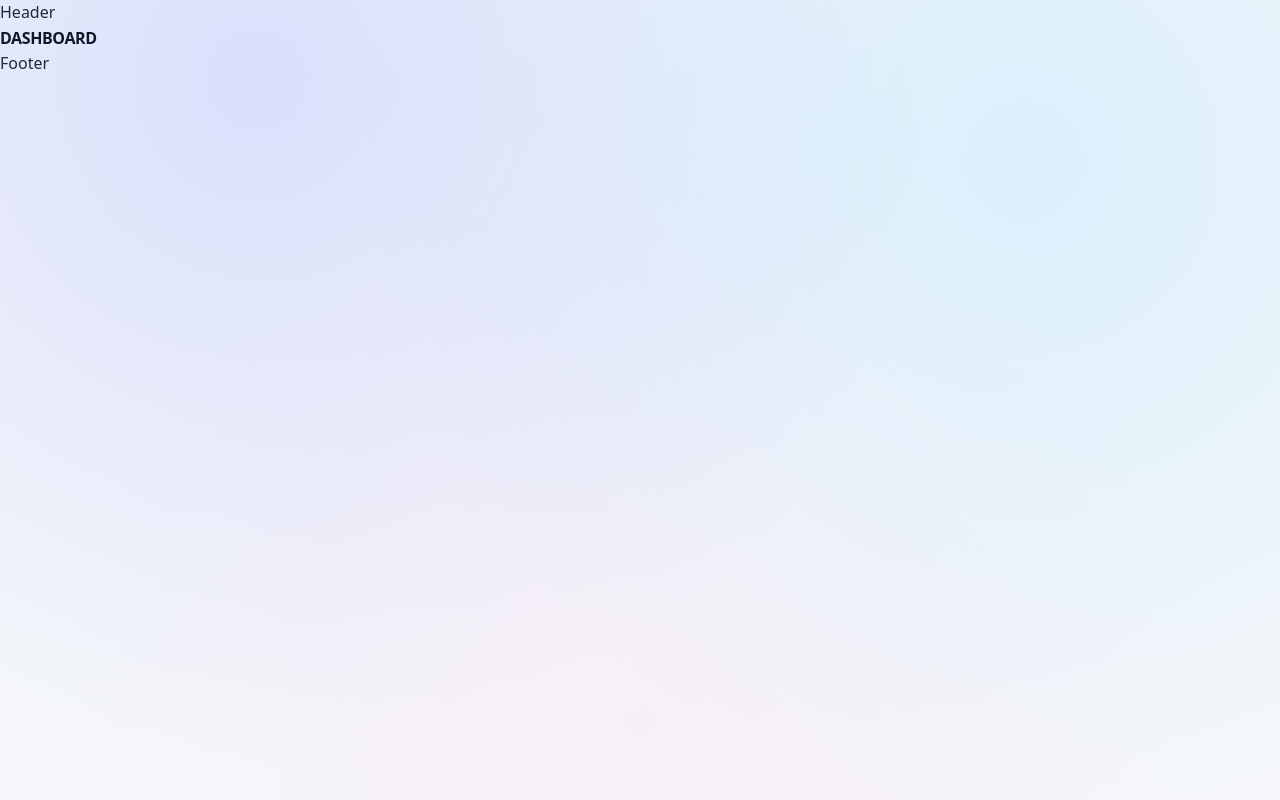
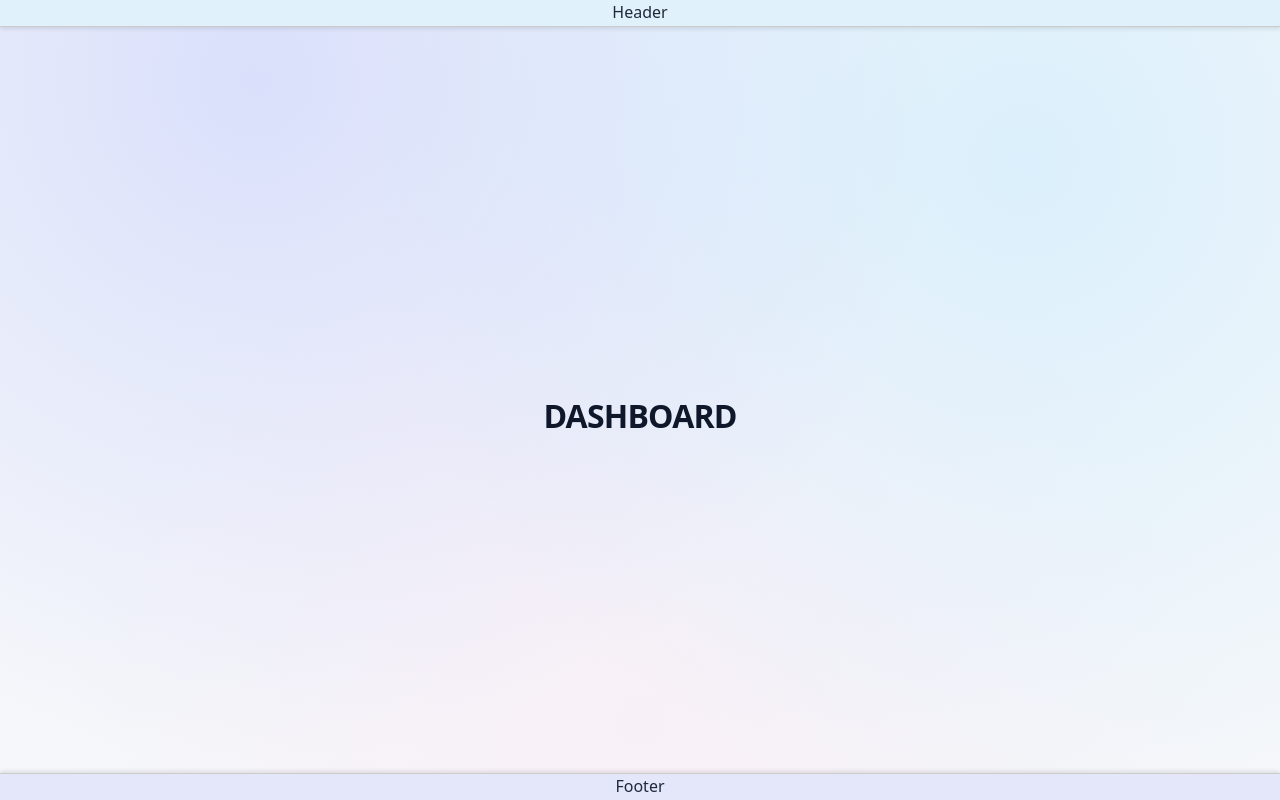
Before and after one commit to JeongHun4035/react-dev, a React (Vite) app: page /dasghboard in a window 1280 px wide. Built offline with nearby package versions, Linux system fonts and the light colour scheme.

Commit message:
layout area split

```diff
--- a/src/AppRouter.tsx
+++ b/src/AppRouter.tsx
@@ -1,7 +1,7 @@
 import { Navigate, Route, Routes } from 'react-router-dom'
 
-import Layout from '@/layouts/Layout'
-import Dashboard from '@/pages/Dashboard'
+import Layout from '@/layouts/Layout/Layout'
+import Dashboard from '@/pages/Dashboard/Dashboard'
 import { ROUTE_PATHS } from '@/routes/route'
 
 const AppRouter = () => {
--- a/src/components/layouts/Footer.tsx
+++ /dev/null
@@ -1,9 +0,0 @@
-const Footer = () => {
-  return (
-    <div>
-      Footer
-    </div>
-  )
-}
-
-export default Footer
--- /dev/null
+++ b/src/components/layouts/Footer/Footer.css
@@ -0,0 +1,9 @@
+.footer-area {
+    display: flex;
+    flex-direction: column;
+    align-items: center;
+    width: 100%;
+    background-color: #E4E7F9;
+    border-top: 1px solid #ccc;
+    box-shadow: 0 -2px 4px rgba(0, 0, 0, 0.1);
+}
--- /dev/null
+++ b/src/components/layouts/Footer/Footer.tsx
@@ -0,0 +1,11 @@
+import './Footer.css'
+
+const Footer: React.FC = () => {
+  return (
+    <div className="footer-area">
+      Footer
+    </div>
+  )
+}
+
+export default Footer
--- a/src/components/layouts/Header.tsx
+++ /dev/null
@@ -1,9 +0,0 @@
-const LayoutHeader = () => {
-  return (
-    <div>
-      Header
-    </div>
-  )
-}
-
-export default LayoutHeader
--- /dev/null
+++ b/src/components/layouts/Header/Header.css
@@ -0,0 +1,9 @@
+.header-area {
+    display: flex;
+    flex-direction: column;
+    align-items: center;
+    width: 100%;
+    background-color: #E0F1FB;
+    border-bottom: 1px solid #ccc;
+    box-shadow: 0 2px 4px rgba(0, 0, 0, 0.1);
+}
--- /dev/null
+++ b/src/components/layouts/Header/Header.tsx
@@ -0,0 +1,11 @@
+import './Header.css'
+
+const LayoutHeader: React.FC = () => {
+  return (
+    <div className="header-area">
+      Header
+    </div>
+  )
+}
+
+export default LayoutHeader
--- /dev/null
+++ b/src/layouts/Layout/Layout.css
@@ -0,0 +1,30 @@
+.layout {
+  min-height: 100vh;
+
+  display: grid;
+  grid-template-rows: auto 1fr auto;
+}
+
+.header {
+  display: flex;
+  flex-direction: column;
+  justify-content: center;
+  align-items: center;
+  width: 100%;
+}
+
+.main {
+  display: flex;
+  flex-direction: column;
+  justify-content: center;
+  align-items: center;
+  width: 100%;
+}
+
+.footer {
+    display: flex;
+  flex-direction: column;
+  justify-content: center;
+  align-items: center;
+  width: 100%;
+}
--- a/src/layouts/Layout.tsx
+++ b/src/layouts/Layout/Layout.tsx
@@ -1,11 +1,12 @@
 import { Outlet } from 'react-router-dom'
 
-import Footer from '@/components/layouts/Footer'
-import Header from '@/components/layouts/Header'
+import Footer from '@/components/layouts/Footer/Footer'
+import Header from '@/components/layouts/Header/Header'
+import './Layout.css'
 
-const Layout = () => {
+const Layout: React.FC = () => {
   return (
-    <>
+    <div className="layout">
       <header className="header">
         <Header />
       </header>
@@ -15,7 +16,7 @@ const Layout = () => {
       <footer className="footer">
         <Footer />
       </footer>
-    </>
+    </div>
   )
 }
 
--- a/src/pages/Dashboard.tsx
+++ /dev/null
@@ -1,9 +0,0 @@
-const Dashboard = () => {
-  return (
-    <div>
-      <h1>DASHBOARD</h1>
-    </div>
-  )
-}
-
-export default Dashboard
--- /dev/null
+++ b/src/pages/Dashboard/Dashboard.css
@@ -0,0 +1,11 @@
+.dashboard {
+    display: flex;
+    flex-direction: column;
+    align-items: center;
+    width: 100%;
+}
+
+.dashboard h1 {
+    font-size: 2rem;
+    margin-top: 2rem;
+}
--- /dev/null
+++ b/src/pages/Dashboard/Dashboard.tsx
@@ -0,0 +1,11 @@
+import './Dashboard.css'
+
+const Dashboard: React.FC = () => {
+  return (
+    <div className="dashboard">
+      <h1>DASHBOARD</h1>
+    </div>
+  )
+}
+
+export default Dashboard
```
